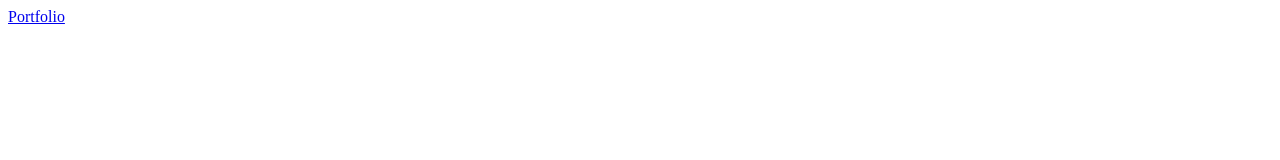
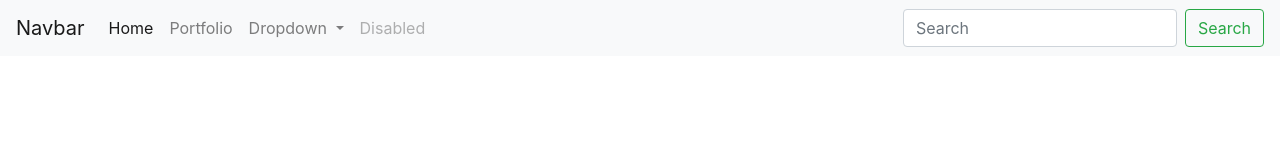
Before and after one commit to TRVLE/trvle.github.io, a plain HTML site: page index.html in a window 1280 px wide. Drawn offline with nearby package versions, Linux system fonts and the light colour scheme.

Commit message:
included Boostrap starter template and imported Bootstrap navbar

```diff
--- a/index.html
+++ b/index.html
@@ -1,9 +1,58 @@
 <!DOCTYPE html>
 <html>
 	<head>
-		<title>Travis Le</title>
+		<meta charset="utf-8">
+    	<meta name="viewport" content="width=device-width, initial-scale=1, shrink-to-fit=no">
+
+		<!--Boostrap CSS-->
+		<link rel="stylesheet" href="https://stackpath.bootstrapcdn.com/bootstrap/4.1.3/css/bootstrap.min.css" integrity="sha384-MCw98/SFnGE8fJT3GXwEOngsV7Zt27NXFoaoApmYm81iuXoPkFOJwJ8ERdknLPMO" crossorigin="anonymous">
+
+		<link rel="stylesheet" type="text/css" href="index.css">
+
+		<title>Home</title>
 	</head>
+
 	<body>
-		<a href="src/portfolio.html">Portfolio</a>
+		<nav class="navbar navbar-expand-lg navbar-light bg-light">
+		  <a class="navbar-brand" href="#">Navbar</a>
+		  <button class="navbar-toggler" type="button" data-toggle="collapse" data-target="#navbarSupportedContent" aria-controls="navbarSupportedContent" aria-expanded="false" aria-label="Toggle navigation">
+		    <span class="navbar-toggler-icon"></span>
+		  </button>
+
+		  <div class="collapse navbar-collapse" id="navbarSupportedContent">
+		    <ul class="navbar-nav mr-auto">
+		      <li class="nav-item active">
+		        <a class="nav-link" href="#">Home <span class="sr-only">(current)</span></a>
+		      </li>
+		      <li class="nav-item">
+		        <a class="nav-link" href="src/portfolio.html">Portfolio</a>
+		      </li>
+		      <li class="nav-item dropdown">
+		        <a class="nav-link dropdown-toggle" href="#" id="navbarDropdown" role="button" data-toggle="dropdown" aria-haspopup="true" aria-expanded="false">
+		          Dropdown
+		        </a>
+		        <div class="dropdown-menu" aria-labelledby="navbarDropdown">
+		          <a class="dropdown-item" href="#">Action</a>
+		          <a class="dropdown-item" href="#">Another action</a>
+		          <div class="dropdown-divider"></div>
+		          <a class="dropdown-item" href="#">Something else here</a>
+		        </div>
+		      </li>
+		      <li class="nav-item">
+		        <a class="nav-link disabled" href="#">Disabled</a>
+		      </li>
+		    </ul>
+		    <form class="form-inline my-2 my-lg-0">
+		      <input class="form-control mr-sm-2" type="search" placeholder="Search" aria-label="Search">
+		      <button class="btn btn-outline-success my-2 my-sm-0" type="submit">Search</button>
+		    </form>
+		  </div>
+		</nav>
+		<!--<a href="src/portfolio.html">Portfolio</a>-->
+
+		<!--Bootstrap Javascript-->
+		<script src="https://code.jquery.com/jquery-3.3.1.slim.min.js" integrity="sha384-q8i/X+965DzO0rT7abK41JStQIAqVgRVzpbzo5smXKp4YfRvH+8abtTE1Pi6jizo" crossorigin="anonymous"></script>
+    	<script src="https://cdnjs.cloudflare.com/ajax/libs/popper.js/1.14.3/umd/popper.min.js" integrity="sha384-ZMP7rVo3mIykV+2+9J3UJ46jBk0WLaUAdn689aCwoqbBJiSnjAK/l8WvCWPIPm49" crossorigin="anonymous"></script>
+    	<script src="https://stackpath.bootstrapcdn.com/bootstrap/4.1.3/js/bootstrap.min.js" integrity="sha384-ChfqqxuZUCnJSK3+MXmPNIyE6ZbWh2IMqE241rYiqJxyMiZ6OW/JmZQ5stwEULTy" crossorigin="anonymous"></script>
 	</body>
 </html>
```
Also changed, not shown: src/portfolio.html (+49 -1 lines).
